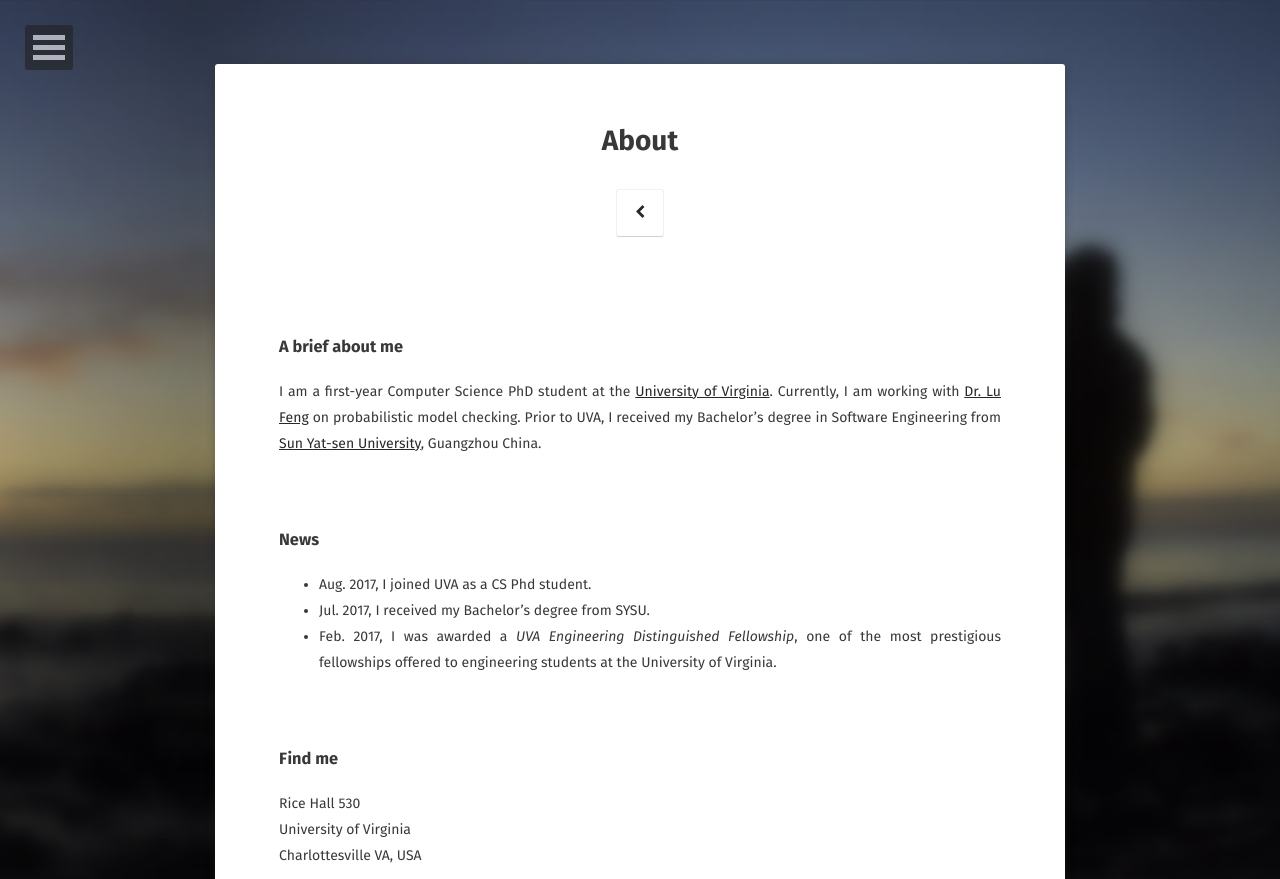
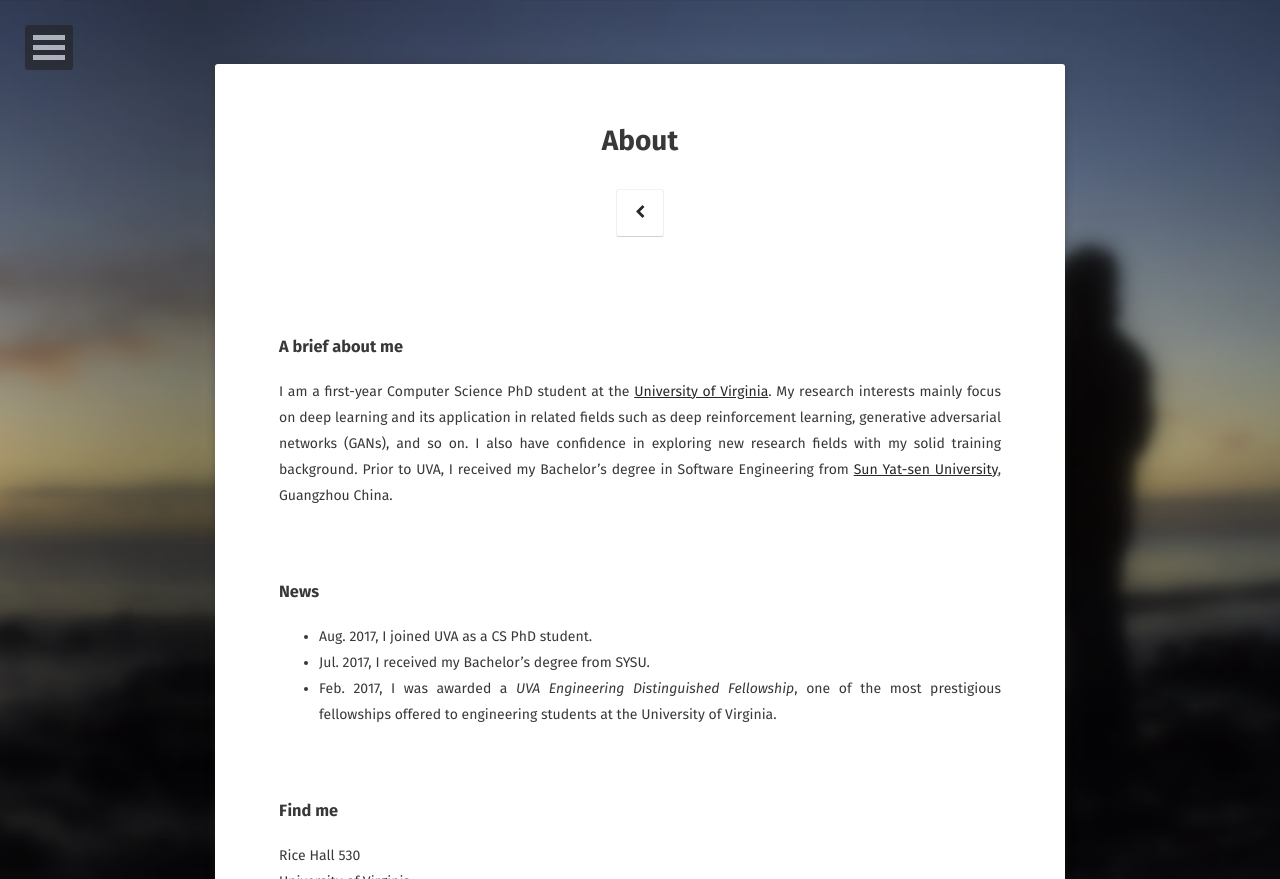
Before and after one commit to FrancisDavis/FrancisDavis.github.io, a Jekyll site: the page built from about/index.md, in a window 1280 px wide, cut to the strip 0-879 px from the top of the page. Built offline with Jekyll 4.4.1, drawn with Linux system fonts in a browser that asks for light colours; some web fonts are replaced.

Commit message:
Update index.md

```diff
--- a/about/index.md
+++ b/about/index.md
@@ -7,13 +7,13 @@ comments: false
 ---
 
 ### A brief about me
-I am a first-year Computer Science PhD student at the [University of Virginia](http://www.virginia.edu/). Currently, I am working with [Dr. Lu Feng](http://www.cs.virginia.edu/~lufeng/index.html) on probabilistic model checking. Prior to UVA, I received my Bachelor's degree in Software Engineering from [Sun Yat-sen University](http://www.sysu.edu.cn/2012/en/index.htm), Guangzhou China.
+I am a first-year Computer Science PhD student at the [University of Virginia](http://www.virginia.edu/). My research interests mainly focus on deep learning and its application in related fields such as deep reinforcement learning, generative adversarial networks (GANs), and so on. I also have confidence in exploring new research fields with my solid training background. Prior to UVA, I received my Bachelor's degree in Software Engineering from [Sun Yat-sen University](http://www.sysu.edu.cn/2012/en/index.htm), Guangzhou China.
 <br>
 <br>
 <br>
 
 ### News
-- Aug. 2017, I joined UVA as a CS Phd student.
+- Aug. 2017, I joined UVA as a CS PhD student.
 - Jul. 2017, I received my Bachelor's degree from SYSU.
 - Feb. 2017, I was awarded a *UVA Engineering Distinguished Fellowship*, one of the most prestigious fellowships offered to engineering students at the University of Virginia.
 <br>
```
